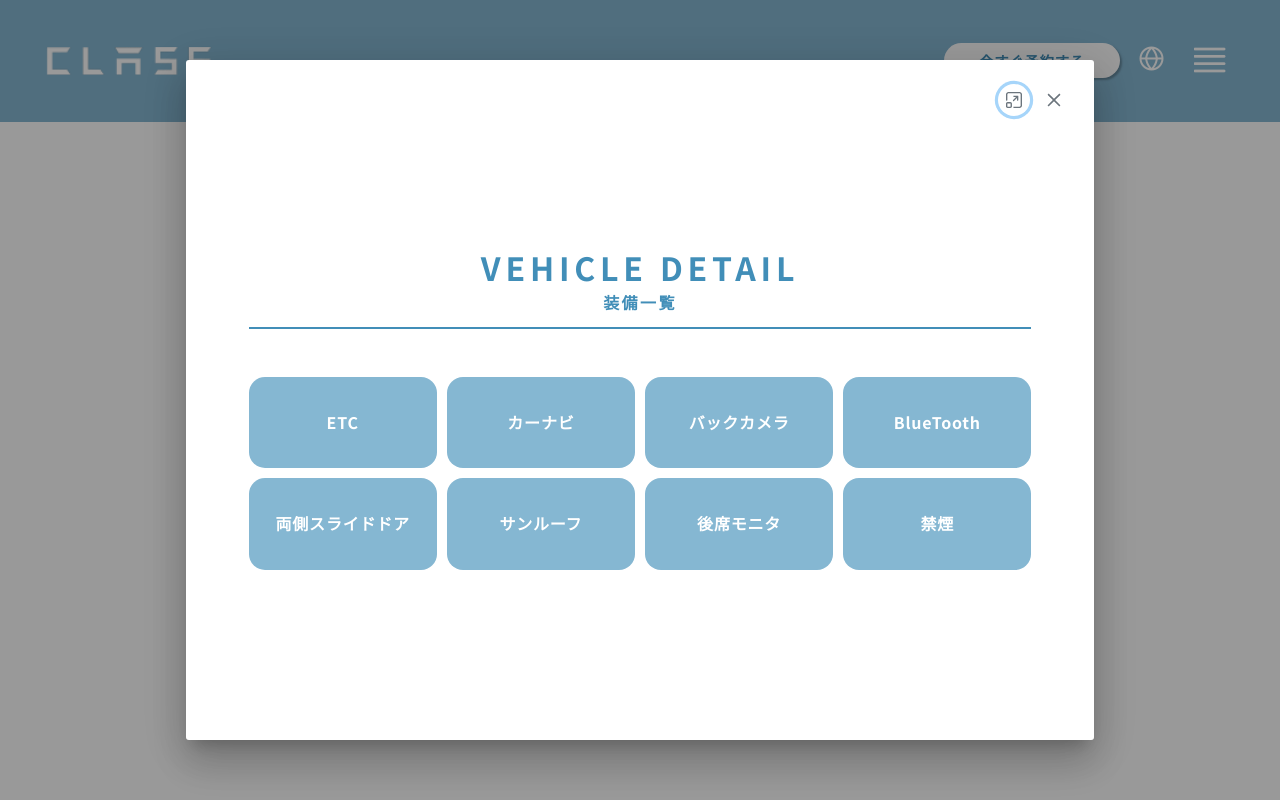
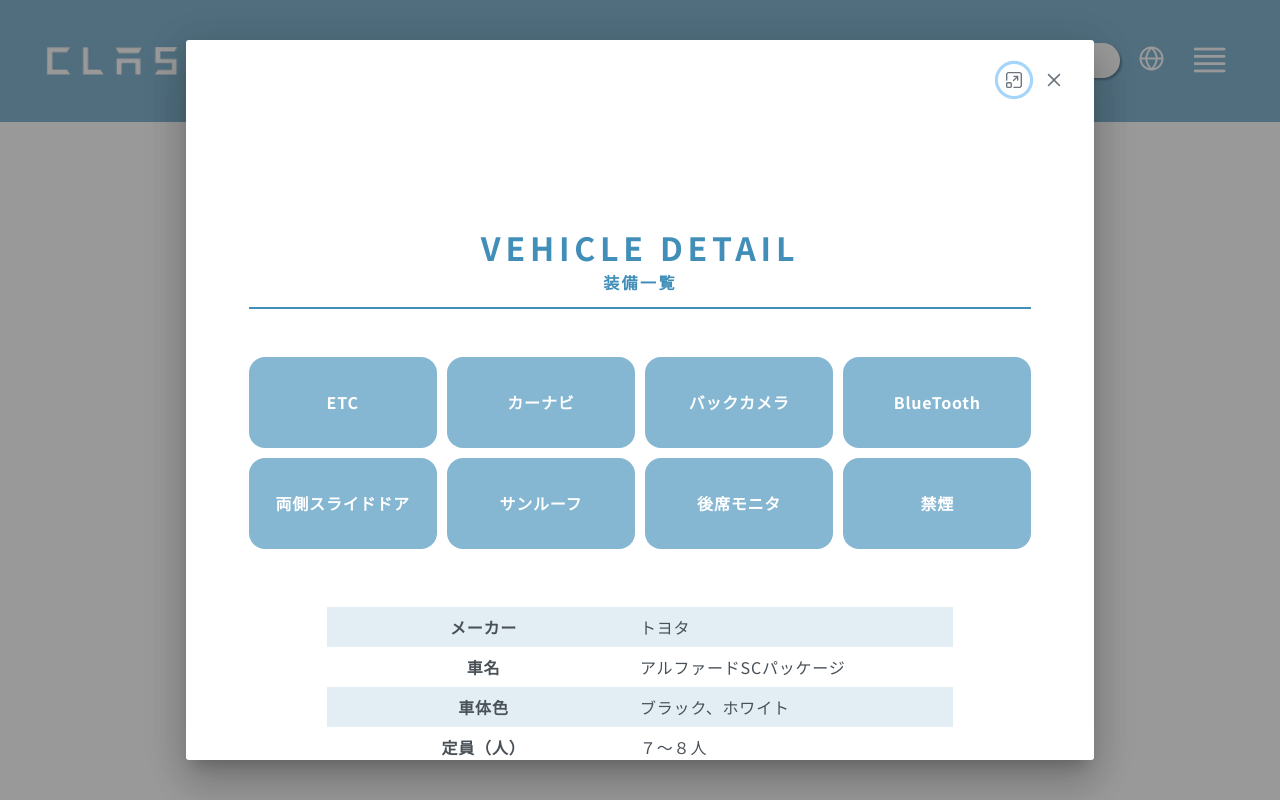
Before and after one commit to kentheboy/khufu-front-end, a Vue app: page / in a window 1280 px wide. Shown: the top 800 px of the page. Built offline with nearby package versions, Linux system fonts and the light colour scheme.

Commit message:
add sample data table and css

```diff
--- a/src/components/Home.vue
+++ b/src/components/Home.vue
@@ -220,6 +220,48 @@
                 <div class="features__item">
                   <p class="step-title">禁煙</p>
                 </div>
+              </div>
+              <div class="section__products--detail--datatable">
+                <table border="0" cellspacing="0" cellpadding="0">
+                  <tbody>
+                    <tr>
+                      <th>メーカー</th>
+                      <td>トヨタ</td>
+                    </tr>
+                    <tr>
+                      <th>車名</th>
+                      <td>アルファードSCパッケージ</td>
+                    </tr>
+                    <tr>
+                      <th>車体色</th>
+                      <td>ブラック、ホワイト</td>
+                    </tr>
+                    <tr>
+                      <th>定員（人）</th>
+                      <td>７〜８人</td>
+                    </tr>
+                    <tr>
+                      <th>燃料種別</th>
+                      <td>ガソリン</td>
+                    </tr>
+                    <tr>
+                      <th>全長×全幅×全高</th>
+                      <td>4,950mm × 1,850mm × 1,935~1,950mm</td>
+                    </tr>
+                    <tr>
+                      <th>ETC/ナビ</th>
+                      <td>搭載</td>
+                    </tr>
+                    <tr>
+                      <th>排気量</th>
+                      <td>2490cc</td>
+                    </tr>
+                    <tr>
+                      <th>禁煙/喫煙</th>
+                      <td>禁煙</td>
+                    </tr>
+                  </tbody>
+                </table>
               </div>
             </section>
           </Dialog>
@@ -1095,6 +1137,28 @@ section {
           }
         }
       }
+      &--datatable {
+        table {
+          margin: 0 auto 50px;
+          width: 80%;
+
+          @media screen and (max-width: 720px) {
+            width: 90%;
+          }
+
+          tr {
+            width: 50%;
+            padding: 15px 15px 15px 20%;
+            line-height: 2.5rem;
+            &:nth-child(2n-1) {
+              background-color: var(--color-lightblue);
+            }
+            th, td {
+              width: 50%;
+            }
+          }
+        }
+      }
     }
   }
 }
```
